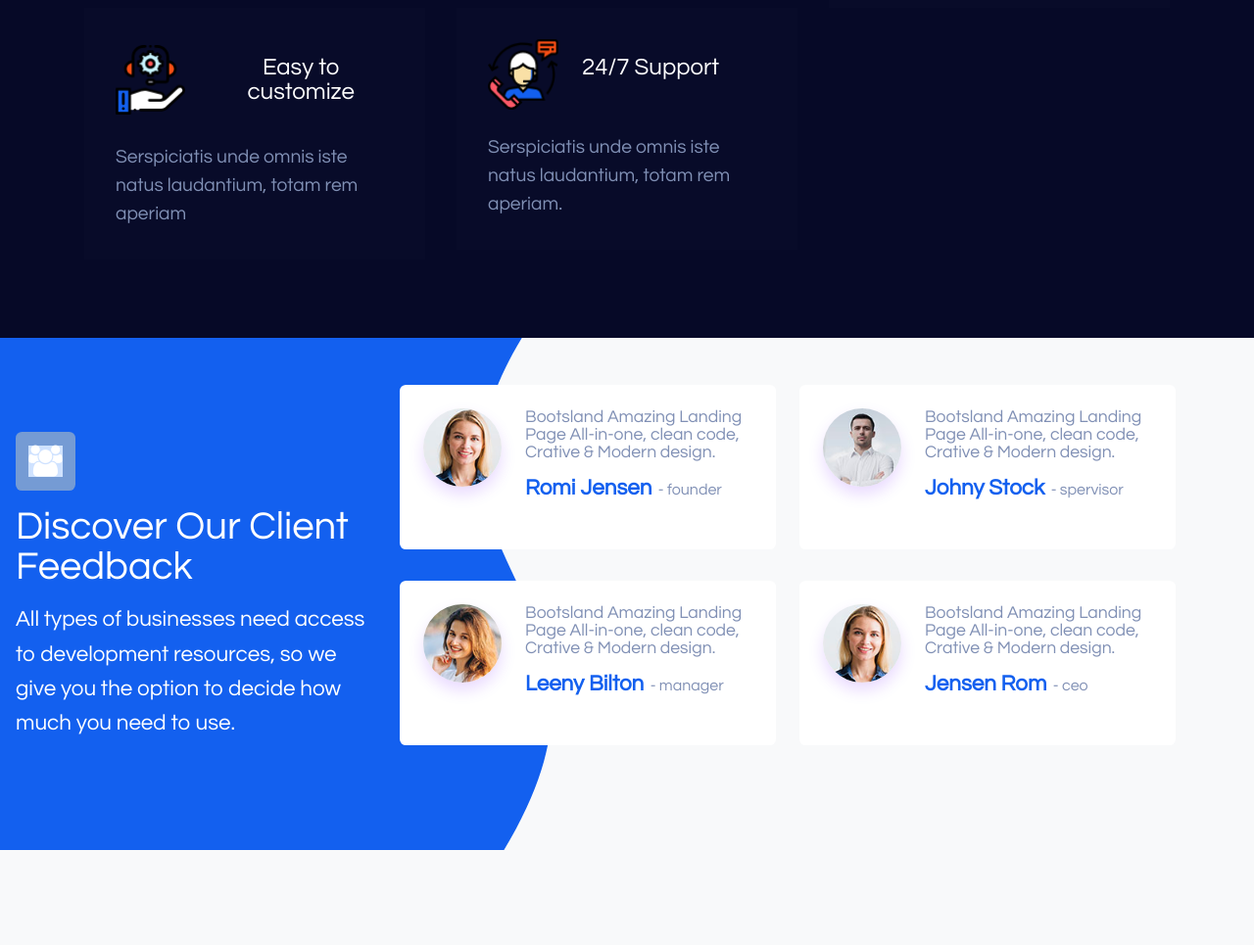
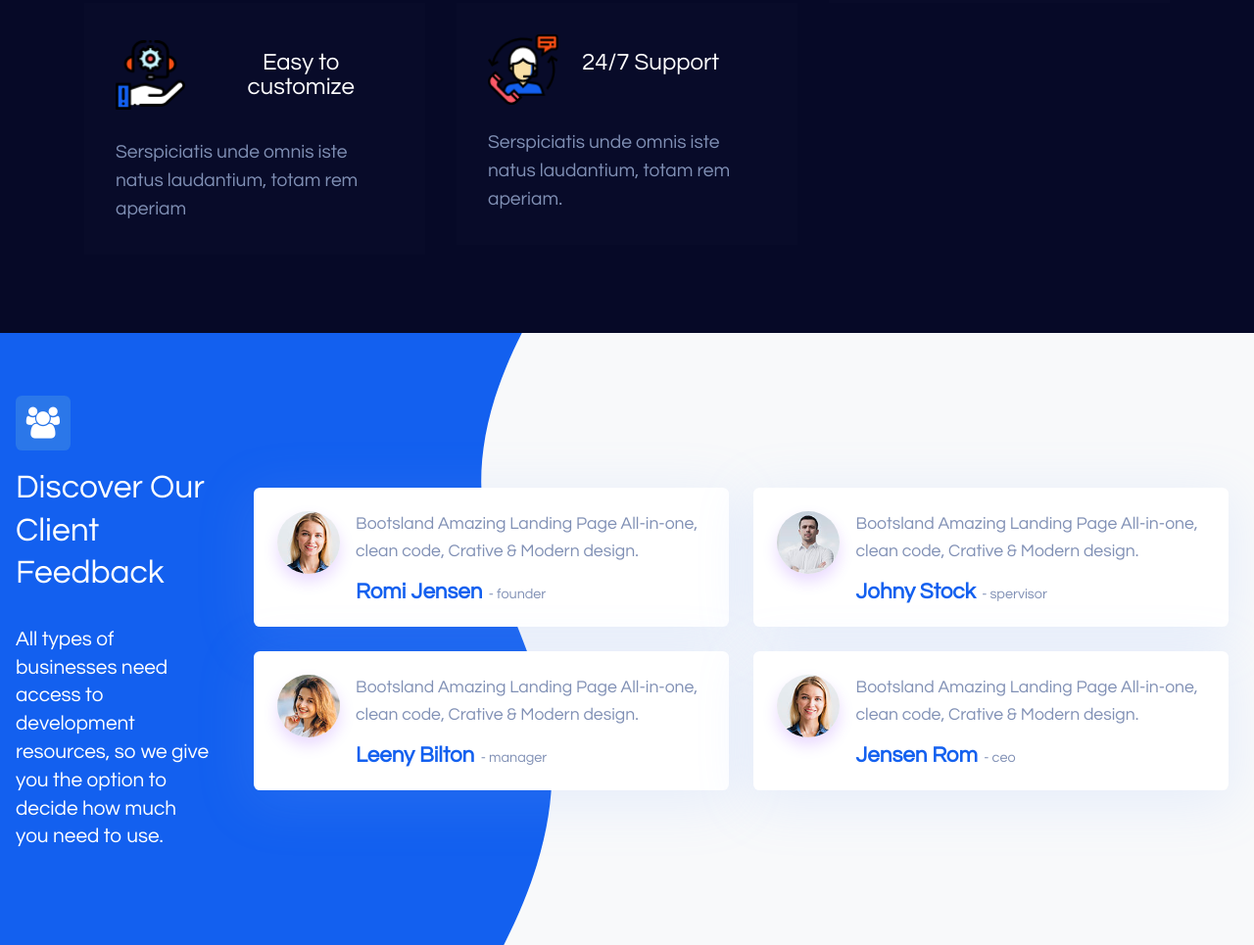
Before and after one commit to front-end-by-rimantas/55-grupe-teamwork-bootsland, a website with bundled scripts: page index.html in a window 1280 px wide. Shown: the part 2166-3131 px from the top of the page at 98% size. Before the commit the page ends 3037 px from the top, so only its background shows below. Built offline with nearby package versions, Linux system fonts and the light colour scheme.

Commit message:
Client section

```diff
--- a/css/components/client.css
+++ b/css/components/client.css
@@ -1,49 +1,159 @@
 .section-client {
-    position: relative !important;
+    display: flex;
+    flex-direction: column;
+    background-color: #1360ef;
+    padding: 4rem 0;
 }
 .client-bgr {
-    position: absolute;
-    right: 0;
-    top: 0;
-    height: 100%;
-    width: 100%;
+    display: none;
 }
-.client-row {
-    position: relative;
-    margin: 2rem 0;
-
-}
-.icon-area {
+.client-column .blue-area {
     display: flex;
     justify-content: center;
     align-items: center;
-    width: 3.8rem;
-    height: 3.8rem;
+    width: 3.5rem;
+    height: 3.5rem;
     border-radius: 0.4rem;
     font-size: xx-large;
-    background-color: #759bd4;
+    background-color: #2b77e9;
     color: #fff;
 }
-.icon-area i {
+.blue-area i {
     color: #fff;
 }
+
 .client-column .title {
-    font-size: 2.5rem;
+    font-size: 2.1rem;
+    line-height: 1.3;
     color: #fff;
 }
 .client-column .description {
-    margin-bottom: 5rem;
+    margin-bottom: 1rem;
     color: #fff;
-    font-size: 1.4rem;
-    line-height: 2.2rem;
+    font-size: 1.3rem;
+    line-height: 1.8rem;
+    margin-bottom: 2rem;
 }
-.client-column {
-    padding: 4rem 0 0 1rem;
+.client-row {
+    display: flex;
+    flex-direction: column;
     margin: 0;
+    gap: 1rem;
+}
+.card-row {
+    display: flex;
+    flex-direction: row;
+}
+@media(min-width: 576px){
+    .visit-card {
+        width: calc(100% - 2rem);
+    }
+    .card-column {
+        flex-direction: column;
+        align-items: flex-start;
+        width: 385px;
+        position: absolute;
+        left: calc(100% - 385px);
+        top: 0;
+        padding: 1.5rem 0 0;
+    }
+}
+@media(min-width: 768px) {
+    .section-client {
+        background-color: #f8f9fa;
+        position: relative !important;
+    }
+    .client-bgr {
+        display: flex;
+        position: absolute;
+        padding: 0;
+        margin: 0;
+        right: 0;
+        top: -7%;
+        height: 100vh;
+        width: 100%;
+        transform: rotate(90deg);
+    }
+    .visit-card {
+        display: flex;
+        flex-direction: row;
+        margin: 0.8rem;
+        width: calc((100% - 4rem) / 2);
+        box-shadow: 0 10px 55px 5px rgba(137, 173, 255, .15) !important;
+    }
+    .client-column {
+        display: flex;
+        flex-direction: column;
+        z-index: 0;
+    }
+    .cards {
+        display: flex;
+        flex-direction: row;
+        flex-wrap: wrap;
+    }
+        /* .cards-bar {
+        position: relative;
+    }
+    .cards:nth-child(2) {
+        position: absolute;
+        top: 10%;
+        right: 0;
+    } */
+    .card-column {
+        display: flex;
+        flex-direction: column;
+        position:unset
+    }
+    .person-img {
+        width: 3.4rem;
+        height: 3.4rem;
+    }
+    .intro {
+        font-size: 1.1rem;
+    }
+    .person-onus {
+        font-size: 0.9rem;
+    }
+}
+ @media(min-width: 992px) {
+    .client-bgr {
+        position: absolute;
+        right: 0%;
+        top: 0;
+        height: 100%;
+        width: 100%;
+        transform: rotate(0);
+    }
+    .client-row {
+        display: flex;
+        flex-direction: row;
+        align-items: center;
+        width: auto;
+    }
+    .person-img {
+        width: 3rem;
+        height: 3rem;
+    }
+    .client-column {
+        display: flex;
+        flex-direction: column;
+    }
+    .visit-card {
+        display: flex;
+        flex-direction: row;
+    }
+}
+@media(min-width:1200px) {
+    .person-img {
+        width: 4rem;
+        height: 4rem;
+    }
+}
+@media(min-width: 1400px) {
+    .person-img {
+        width: 5rem;
+        height: 5rem;
+    }
 }
 
-@media (max-width: 992px) {
-    .transform-md-rotate {
-        transform: rotate(90deg);
-    }
-}
+    /* box-shadow: 0 10px 55px 5px rgba(137, 173, 255, .15) !important; */
--- a/css/components/creative.css
+++ b/css/components/creative.css
@@ -24,16 +24,12 @@
     border-color: orangered;
     transition-duration:  0.6s;
 }
-.fa {
-    color: #1360ef;
-    background-color:#cfe2ff ;
-}
 .icon-area {
     display: flex;
     justify-content: center;
     align-items: center;
-    width: 3.8rem;
-    height: 3.8rem;
+    width: 3.5rem;
+    height: 3.5rem;
     border-radius: 0.4rem;
     font-size: xx-large;
     background-color: #cfe2ff;
@@ -73,4 +69,6 @@ ul {
 .fa-check {
     padding: 0.6rem 0.4rem;
     border-radius: 0.4rem;
+    color: #1360ef;
+    background-color:#cfe2ff ;
 }
--- a/css/components/visit-card.css
+++ b/css/components/visit-card.css
@@ -1,33 +1,26 @@
-.client-row {
-    align-items: center;
-}
 .visit-card {
     display: flex;
-    margin: 1rem 0 1rem 1.5rem;
+    flex-direction: column;
+    width: auto;
+    padding-left: 1rem;
+    margin: 1rem;
     background-color: #fff;
     border-radius: 0.4rem;
+    box-shadow:  0rem 0.5rem 1rem rgba(111, 0, 255, 0.022);
+    position: relative;
 }
 .person-img {
-    margin: 1.5rem 1rem 4rem 1.5rem;
-    width: 5rem;
-    height: 5rem;
+    margin: 1.5rem 1rem 1.5rem 0.5rem;
+    width: 6rem;
+    height: 6rem;
     border-radius: 50%;
-    box-shadow: 0 0.5rem 1rem rgba(110, 0, 255, .15);
-}
-.card-column {
-    flex-direction: column;
-    align-items: flex-start;
-    padding: 1.5rem 0.5rem;
+    box-shadow: 0 0.5rem 1rem rgba(111, 0, 255, 0.151);
 }
 .intro {
-    font-size: 1.1rem;
+    font-size: 1rem;
+    line-height: 1.7rem;
+    margin-bottom: 1rem;
     color: #8090b5;
-}
-.person-row {
-    display: flex;
-    flex-wrap: wrap;
-    align-items: first baseline;
-    margin-top: 1rem;
 }
 .person-name {
     padding-right: 0.4rem;
@@ -36,5 +29,12 @@
     color: #1360ef;
 }
 .person-onus {
+    font-size: 0.9rem;
     color: #8090b5;
 }
+.person-row {
+    display: flex;
+    flex-wrap: wrap;
+    padding-bottom: 1.5rem;
+    align-items: first baseline;
+}
--- a/js/components/client.js
+++ b/js/components/client.js
@@ -1,9 +1,10 @@
  import { clientData } from "../data/clientData.js";
 
 export function client() {
-   let cardsHTML = '';
+    let cardsHTML = '';
 
     for (let i = 0; i < clientData.length; i++) {
+
         const card = clientData[i];
         cardsHTML += `
             <div class="col-12 col-md-6 col-lg-4 visit-card">
@@ -25,15 +26,17 @@ export function client() {
                 <path d="M208.09,0.00 C152.70,67.10 262.02,75.98 200.80,150.00 L0.00,150.00 L0.00,0.00 Z" style="stroke: none; fill: #1360ef;"></path>
             </svg>
         </div>
-        <div class="col-12 client-row">
+        <div class="client-row">
             <div class="col-12 col-lg-4 client-column">
-                <div class="icon-area">
+                <div class="blue-area">
                     <i class="fa fa-users"></i>
                 </div>
                 <h2 class="title">Discover Our Client Feedback</h2>
                 <p class="description">All types of businesses need access to development resources, so we give you the option to decide how much you need to use.</p>
             </div>
-            <div class="card-bar">${cardsHTML}</div>
+            <div clas="col-12 col-md-6 col-lg-4 cards-bar">
+                <div class="cards">${cardsHTML}</div>
+            </div>
         </div>
     </div>  `;
 
```
